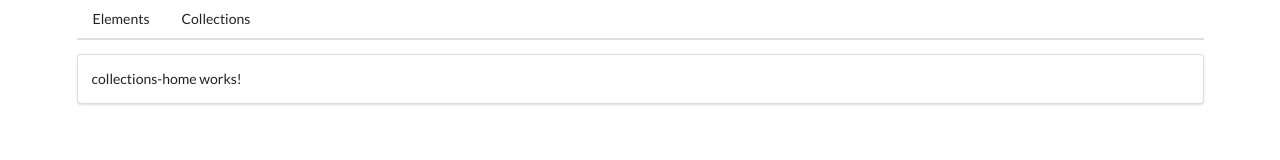
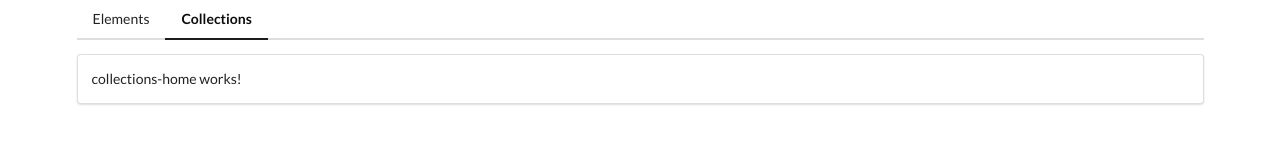
Before and after one commit to abiwoods/components, an Angular app: page /collections in a window 1280 px wide. Shown: the top 160 px of the page. Built offline with nearby package versions, Linux system fonts and the light colour scheme.

Commit message:
Add active nav item styling

```diff
--- a/src/app/app.component.html
+++ b/src/app/app.component.html
@@ -1,7 +1,7 @@
 <div class="ui container">
   <div class="ui secondary pointing menu">
-    <a class="item" routerLink="/elements">Elements</a>
-    <a class="item" routerLink="/collections">Collections</a>
+    <a class="item" routerLinkActive="active" routerLink="/elements">Elements</a>
+    <a class="item" routerLinkActive="active" routerLink="/collections">Collections</a>
   </div>
   <div class="ui segment">
     <router-outlet></router-outlet>
```
